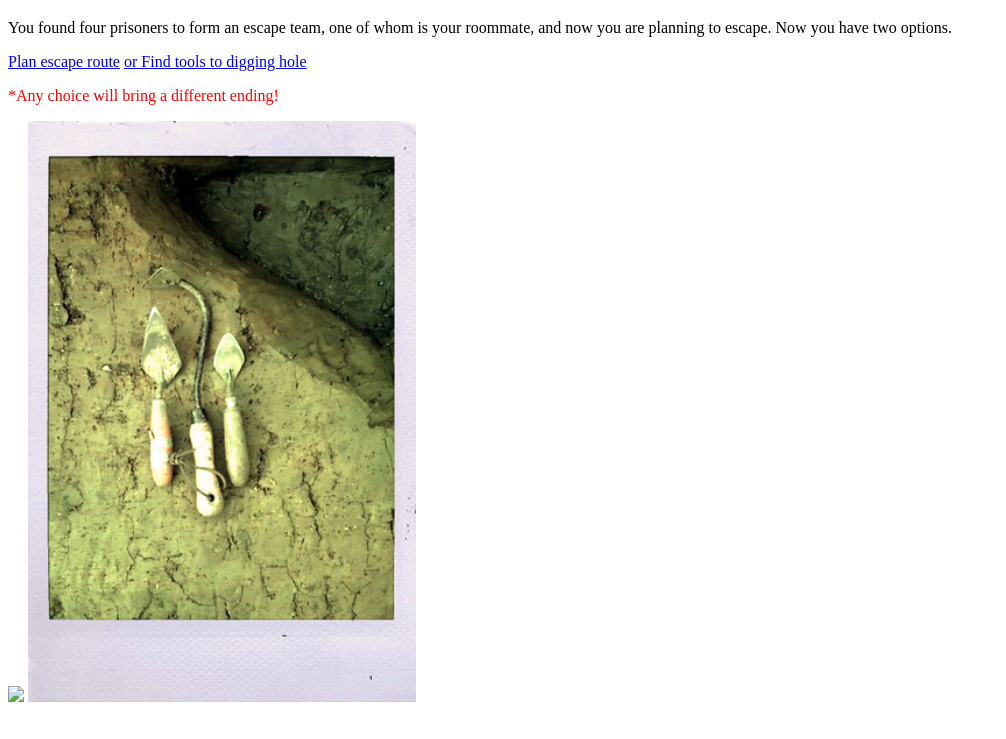
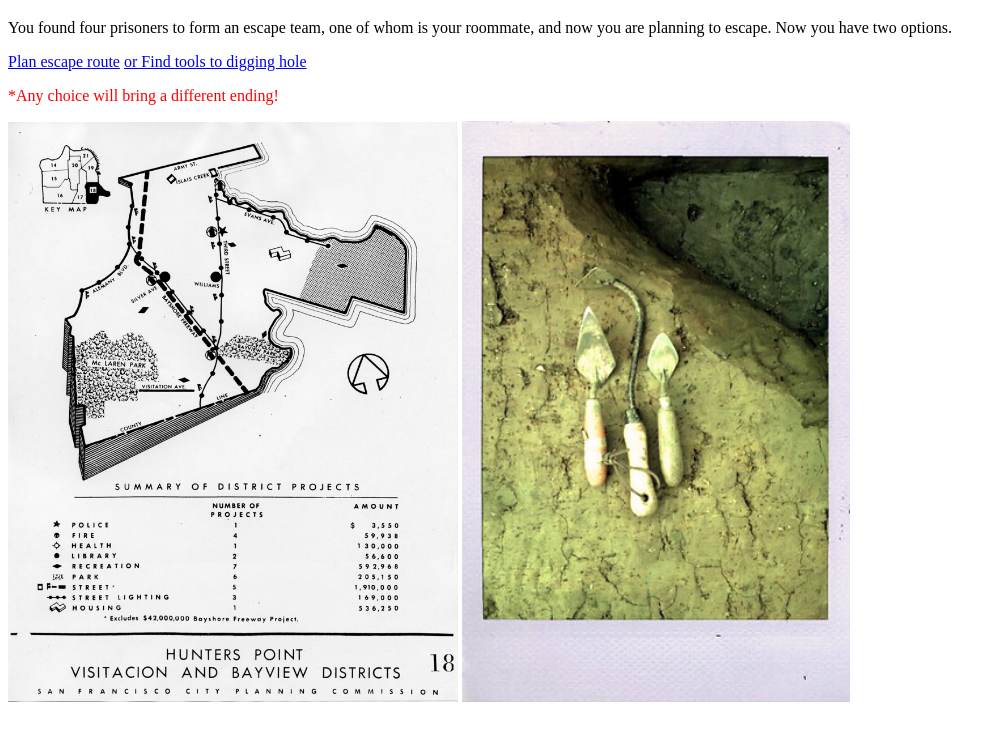
Before and after one commit to cashzhangbmcc/EscapeFromJail, a plain HTML site: page page 2b.html in a window 1280 px wide. Shown: the part 61-800 px from the top of the page, without its empty margins (0-1006 px from the left). Drawn offline with Linux system fonts and the light colour scheme; files whose address does not match are found by name.

Commit message:
Update page 2b.html

```diff
--- a/page 2b.html
+++ b/page 2b.html
@@ -14,7 +14,7 @@
         <a href="page%203c.html">Plan escape route</a>
         <a href="page%203d.html">or Find tools to digging hole</a>
         <p id="p3">*Any choice will bring a different ending!</p>
-        <img id="route" src="img/route.png" />
+        <img id="route" src="route.png" />
         <img id="tool" src="img/tools.png" />
 
     </body>
```
